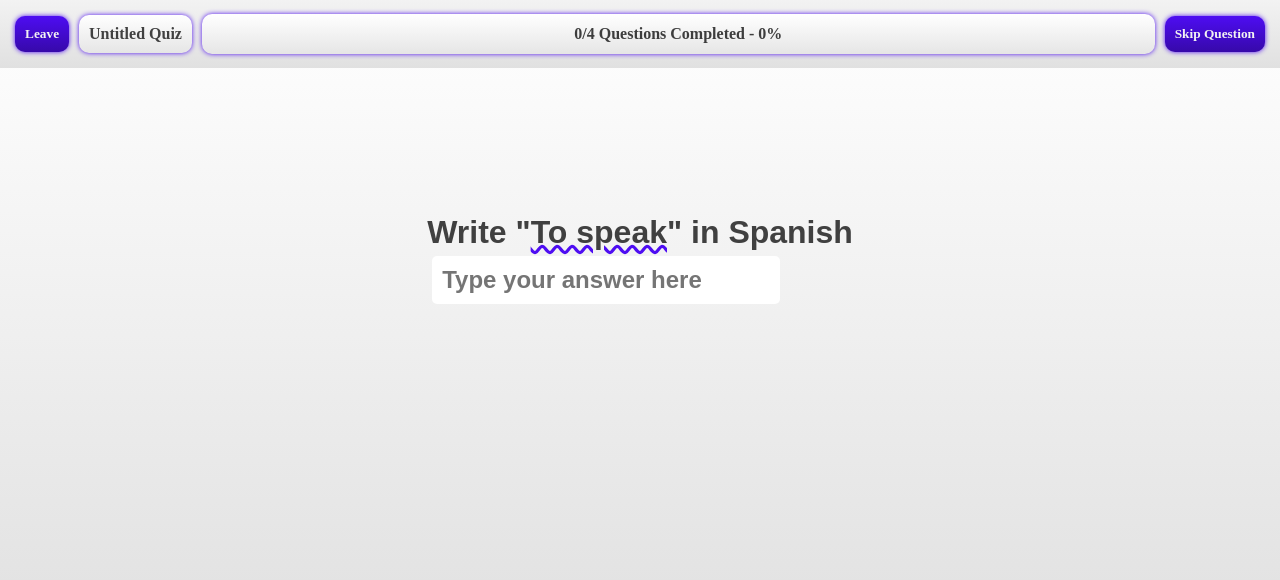
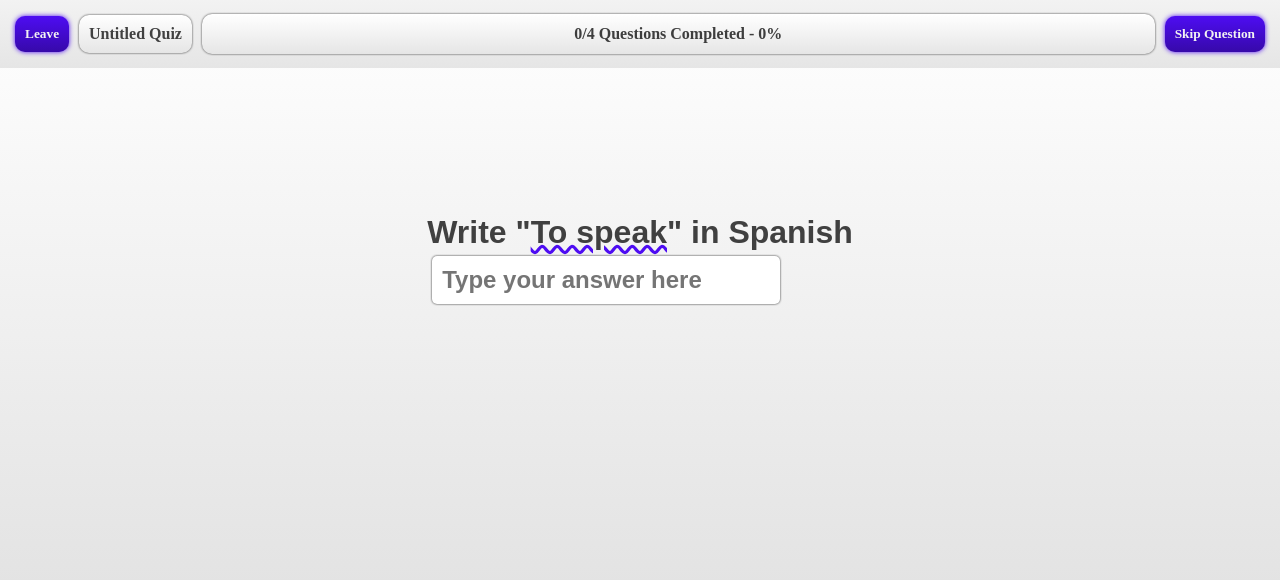
Before and after one commit to vjwmsn/studything, a SvelteKit app: page /quiz in a window 1280 px wide. Shown: the top 580 px of the page. Built offline with nearby package versions, Linux system fonts and the light colour scheme; a web font is replaced by a local one.

Commit message:
made the ui a little less flashy

```diff
--- a/src/lib/Bar.svelte
+++ b/src/lib/Bar.svelte
@@ -13,7 +13,7 @@
         align-items: center;
         min-height: 3rem;
         max-height: 3rem;
-        background: linear-gradient(hsl(0,0%,95%), hsl(0,0%,88%));
+        background: linear-gradient(hsl(0,0%,95%), hsl(0,0%,90%));
         padding: 10px;
     }
 </style>
--- a/src/lib/InputField.svelte
+++ b/src/lib/InputField.svelte
@@ -18,6 +18,7 @@
         flex-direction: column;
         justify-content: center;
         align-items: center;
+        width: auto;
     }
 
     .input {
@@ -30,8 +31,8 @@
         transition: 0.3s;
         margin: 5px;
         width: auto;
+        filter: drop-shadow(0 0 0.05rem hsl(0, 0%, 18%));
     }
-
     .input:focus {
         filter: drop-shadow(0 0 0.25rem hsl(257, 100%, 50%));
         outline: 0;
--- a/src/lib/ProgressBar.svelte
+++ b/src/lib/ProgressBar.svelte
@@ -15,7 +15,7 @@
         border: 0px;
         border-radius: 10px;
         background: linear-gradient(hsl(0, 0%, 100%), hsl(0,0%,90%));
-        filter: drop-shadow(0 0 0.15rem hsl(257, 90%, 50%));
+        filter: drop-shadow(0 0 0.05rem hsl(0, 0%, 24%));
         padding: 10px;
         color: hsl(0, 0%, 25%);
         margin-left: 5px;
@@ -31,8 +31,8 @@
         position: absolute;
         left: 0;
         height: 100%;
-        background: linear-gradient(90deg, hsl(257, 90%, 50%),hsl(268, 100%, 50%),hsl(278, 100%, 65%));
-        filter: blur(1px) brightness(100%) drop-shadow(0 0 0.15rem hsl(257, 90%, 50%));
+        background: linear-gradient(90deg, hsl(257, 90%, 50%),hsl(281, 100%, 50%),hsl(278, 100%, 65%));
+        filter:  brightness(100%) drop-shadow(0 0 0.1rem hsl(257, 90%, 50%));
         border-radius: 10px;
         transition: all 0.3s;
     }
--- a/src/lib/TextButton.svelte
+++ b/src/lib/TextButton.svelte
@@ -29,7 +29,7 @@
 
     }
 
-    .regular-button:hover {filter: drop-shadow(0 0 0.25rem hsl(257, 100%, 50%)) brightness(120%); cursor: pointer;}
+    .regular-button:hover {filter: drop-shadow(0 0 0.25rem hsl(257, 100%, 50%)) brightness(120%); cursor: pointer; background: linear-gradient(hsl(257, 90%, 50%),hsl(257, 90%, 35%));}
 
     .regular-button:active {filter:  drop-shadow(0 0 0.15rem hsl(257, 100%, 50%)) brightness(90%); cursor: pointer; transition: all 0.1s;}
 
--- a/src/lib/TextLabel.svelte
+++ b/src/lib/TextLabel.svelte
@@ -10,7 +10,7 @@
         border: 0px;
         border-radius: 10px;
         background: linear-gradient(hsl(0, 0%, 100%), hsl(0,0%,90%));
-        filter: drop-shadow(0 0 0.15rem hsl(257, 90%, 50%));
+        filter: drop-shadow(0 0 0.05rem hsl(0, 0%, 24%));
         padding: 10px;
         color: hsl(0, 0%, 25%);
         margin-left: 5px;
--- a/src/routes/quiz/+page.svelte
+++ b/src/routes/quiz/+page.svelte
@@ -5,6 +5,7 @@
     import Label from "$lib/TextLabel.svelte"
     import ProgressBar from "$lib/ProgressBar.svelte";
     import InputField from "$lib/InputField.svelte";
+    import { slide } from 'svelte/transition'
 
     let submitButtonStates = ["Skip Question", "Submit", "Next Question"]
     let submitButtonState = 0
@@ -25,6 +26,7 @@
         ]
     }
 
+
     let wordArray = quizJSON.quizWords
     let quizName = quizJSON.quizName
 
@@ -36,29 +38,35 @@
     let inputPlaceholder = $state("Type your answer here")
     let inputIsDisabled = $state(false)
 
-    function submit () {
+    let sliding = $state(true)
 
-        console.log(percentageCompleted)
+    function handleOutroEnd() {
+        questionsCompleted++;
+        inputValue = "";
+        percentageCompleted = calculatePercentage(questionCount, questionsCompleted);
+        sliding = true; // Show next question
+    }
 
-        console.log(wordArray[questionsCompleted].targetWord)
-        console.log(inputValue)
+    function submit() {
+        // Prevent double submission while sliding out
+        if (!sliding) return;
 
+        // Example answer check (customize as needed)
+        const currentTarget = wordArray[questionsCompleted].targetWord.trim().toLowerCase();
+        const userInput = inputValue.trim().toLowerCase();
 
-        if (inputValue !== "") {
-            if (wordArray[questionsCompleted].targetWord == inputValue) {
-                questionsCompleted++
-                console.log("correct!")
+        if (userInput !== "") {
+            if (userInput === currentTarget) {
+                console.log("correct")
             } else {
-                console.log("incorrect!")
+                console.log("incorrect")
             }
         } else {
-            questionsCompleted++
-            mainHolder.classList.remove("fade in")
+             console.log("skipped")
         }
 
-        inputValue = ""
-        percentageCompleted = calculatePercentage(questionCount, questionsCompleted)
-
+        // Start slide-out
+        sliding = false;
     }
 
     function calculatePercentage (total, completed) {
@@ -76,26 +84,31 @@
         <Btn content="Leave"/>
         <Label content={quizJSON.quizName}/>
         <ProgressBar content="{questionsCompleted}/{questionCount} Questions Completed - {Math.floor(percentageCompleted)}%" align="fill-stretch" progress={percentageCompleted}/>
+
         <Btn content={submitButtonStates[submitButtonState]} align="right" onClick={submit}/>
+
+
     </Bar>
 
     <div class="main">
-        <div id="main-pt2" class="question-header slide-in">
-
+        {#if sliding}
+            <div
+                id="main-pt2"
+                class="question-header"
+                transition:slide={{ duration: 400 }}
+                onoutroend={handleOutroEnd}
+            >
                 <div style="display: flex; flex-direction: row;">
                     <span class="notouchy">Write "</span>
                     <span class="highlight-wavy notouchy">{quizJSON.quizWords[questionsCompleted].nativeWord}</span>
                     <span class="notouchy">" in {quizJSON.quizTargetLanguage}</span>
                     <span class="hidden notouchy" style="margin-left: 10px; color: hsl(0,0%,50%)">// correct!</span>
                 </div>
-
                 <div style="display: flex; flex-direction: row; max-width: 100%;">
                     <InputField id="input" placeholder={inputPlaceholder} bind:value={inputValue} isDisabled={inputIsDisabled}/>
-
                 </div>
-
             </div>
-
+        {/if}
     </div>
 
 </div>
@@ -140,6 +153,11 @@
         animation-duration: 1s;
     }
 
+    .slide-out {
+        animation-name: slide-out;
+        animation-duration: 1s;
+    }
+
     @keyframes slide-in {
         from {
             translate: 50vw 0;
@@ -157,6 +175,10 @@
             translate: 0 0;
             opacity: 100%;
         }
+        to {
+            translate: 50vw 0;
+            opacity: 0%;
+        }
 
     }
 
```
Lines whose indentation alone changed are shown as unchanged.
